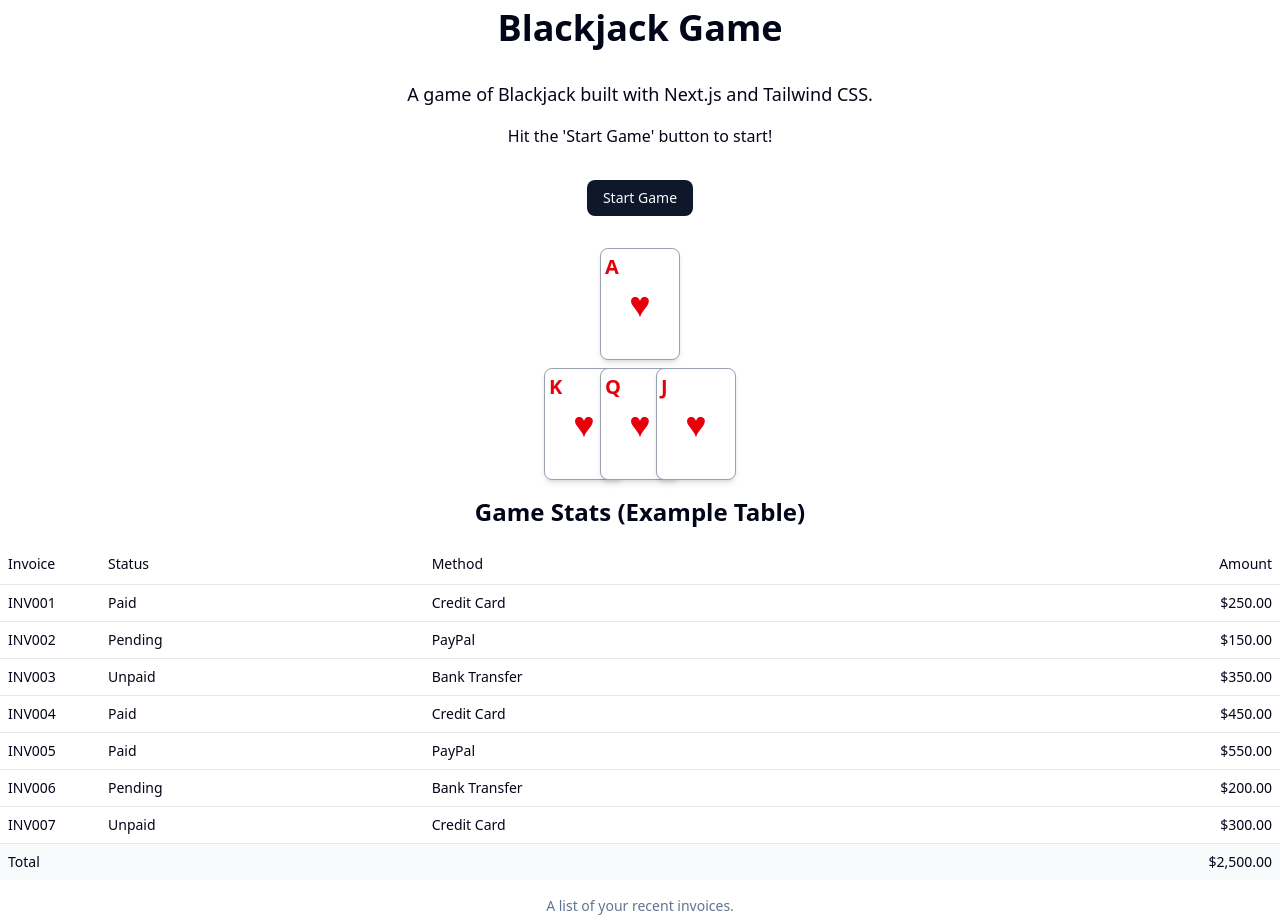
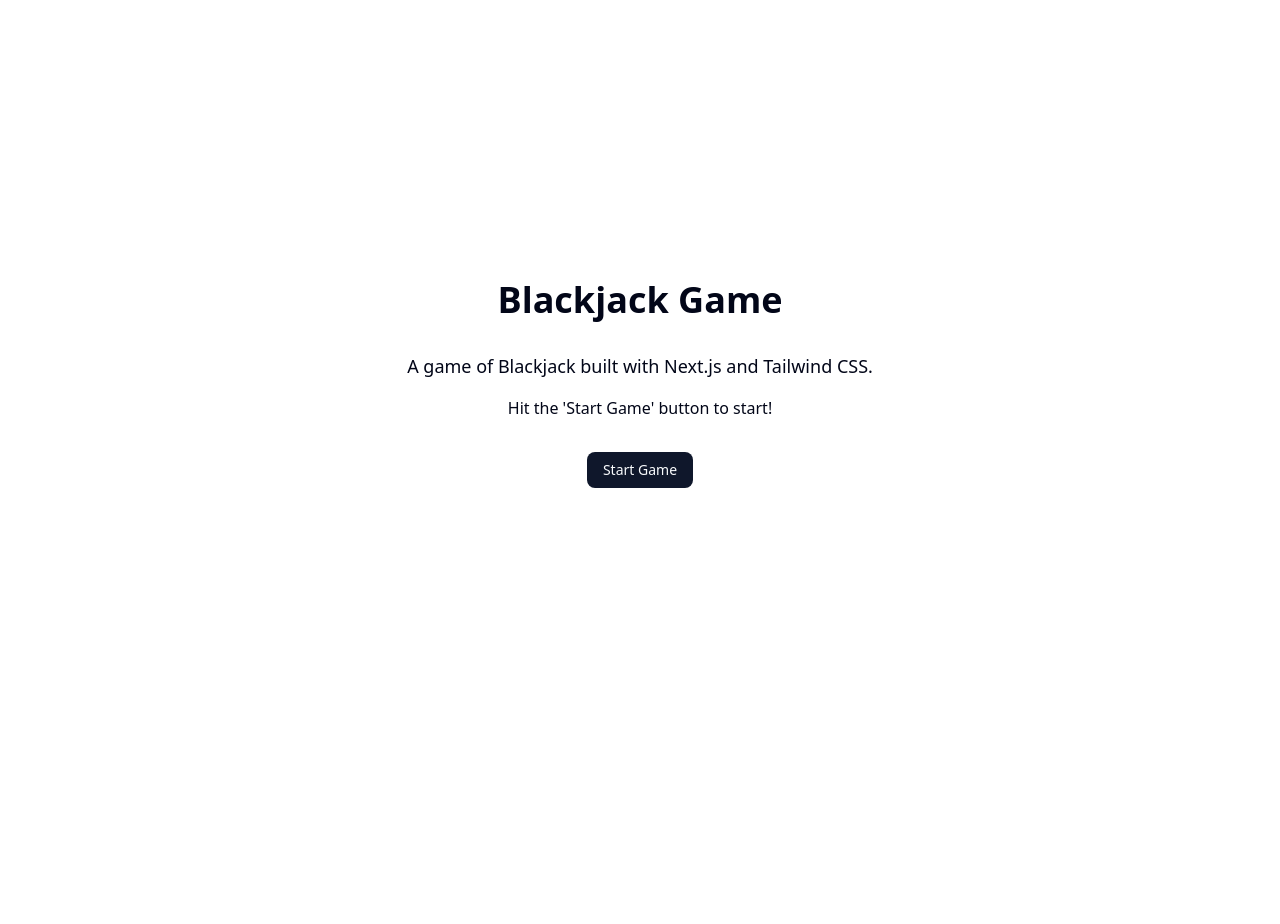
Before and after one commit to Gizmobox1/React_Blackjack, a Next.js app: page /game in a window 1280 px wide. After the commit the page ends 800 px from the top, so only its background shows below. Built offline with nearby package versions, Linux system fonts and the light colour scheme.

Commit message:
Initial deal functionality complete.

```diff
--- /dev/null
+++ b/src/app/MBcomponents/blackjackComponents.tsx
@@ -0,0 +1,73 @@
+
+import { Button } from "@/components/ui/button";
+import { Deck, Card } from "@/scripts/cardDeck";
+import { Game, GameState, Player } from "@/scripts/gameLogic";
+
+export function ControlPanel({gameState, onStartGame}: {gameState: GameState, onStartGame: () => void}) {
+
+    let startButton = <Button onClick={onStartGame} className="mb-8">Start Game</Button>
+
+    let otherButtons =
+        <div className="flex flex-row space-x-2">
+            <Button className="mb-8">Hit</Button>
+            <Button className="mb-8">Stand</Button>
+        </div>
+
+    console.log(gameState)
+    let content;
+
+    switch (gameState) {
+        case "init":
+            return (startButton)
+
+        case "playerTurn":
+            return otherButtons;
+
+        default:
+            console.log('not working');
+            return '';
+    }
+}
+
+export function HandProp({player} : {player: Player}) {
+
+  return (
+    <div className="flex flex-col items-center justify-center space-y-2">
+        <h2 className="text-xl font-semibold">{player.name}'s Hand</h2>
+        <div className="flex flex-row -space-x-6">
+        {player.hand.map((card, index) => (
+            <CardProp key={index} card={card} />
+        ))}
+        </div>
+    </div>
+  );
+}
+
+export function CardProp({ card }: { card: Card }) {
+    let suit = card.suit;
+    let rank = card.rank;
+
+    const cardColor = (suit === "Hearts" || suit === "Diamonds") ? "text-red-600" : "text-black";
+
+  return (
+    <div className={`relative flex flex-col items-center justify-center w-20 h-28 border border-gray-400 rounded-md shadow-md bg-white ${cardColor}`}>
+      <div className="absolute top-1 left-1 text-xl font-bold">{rank}</div>
+      <div className="text-4xl">{getSuitSymbol(suit)}</div>
+    </div>
+  );
+}
+
+function getSuitSymbol(suit: string) {
+  switch (suit) {
+    case "Hearts":
+      return "♥";
+    case "Diamonds":
+      return "♦";
+    case "Clubs":
+      return "♣";
+    case "Spades":
+      return "♠";
+    default:
+      return "";
+  }
+}
--- a/src/app/game/page.tsx
+++ b/src/app/game/page.tsx
@@ -1,102 +1,48 @@
 
-import { Button } from "@/components/ui/button";
+"use client"
+import React, { useState } from 'react';
 import { TableDemo } from "../MBcomponents/shadcnComps";
 import { Deck, Card } from "@/scripts/cardDeck";
 import { Game, GameState, Player } from "@/scripts/gameLogic";
+import { ControlPanel, HandProp, CardProp} from "../MBcomponents/blackjackComponents";
 
-let testCard = new Card("A", "Hearts");
-let testHand : Card[] = [new Card("K", "Hearts"), new Card("Q", "Hearts"), new Card("J", "Hearts")]
+
+//let testCard = new Card("A", "Hearts");
+//let testHand : Card[] = [new Card("K", "Hearts"), new Card("Q", "Hearts"), new Card("J", "Hearts")]
 
 let gameInstance = new Game();
 gameInstance.addPlayer(new Player("Player 1", false, false))
 
+
 export default function page () {
+  const [game, setGame] = useState<Game>(gameInstance);
+  const [gameState, setGameState] = useState<GameState>(game.gameState);
+
+  function handleStartGame () {
+    game.startRound();
+    setGameState(game.gameState);
+  }
+
   return (
     <div className="flex flex-col items-center justify-center min-h-screen py-2">
       <h1 className="text-4xl font-bold mb-8">Blackjack Game</h1>
       <p className="text-lg mb-4">A game of Blackjack built with Next.js and Tailwind CSS.</p>
       <p className="text-md mb-8">Hit the 'Start Game' button to start!</p>
 
-      <ControlPanel gameState={gameInstance.gameState}/>
+      <ControlPanel gameState={gameState} onStartGame={handleStartGame} />
 
-      <div className="flex flex-col items-center space-y-2 mb-4">
-        <CardProp card={testCard} />
-        <HandProp cards={testHand}/>
+      <div className="flex flex-row items-center justify-center space-x-8">
+        {game.players.map((player, index) => (
+            <div key={index}>
+                {player.hand.length > 0 && (<HandProp player={player}/>)}
+            </div>
+        ))}
+
+        {game.dealer.hand.length > 0 && (
+            <HandProp player={game.dealer} />
+        )}
       </div>
 
-      <h2 className="text-2xl font-semibold mb-4">Game Stats (Example Table)</h2>
-      <TableDemo />
     </div>
   )
 }
-
-export function ControlPanel({gameState}: {gameState: GameState}) {
-
-    console.log(gameState)
-    let content;
-
-    switch (gameState) {
-        case "init":
-            content =
-                <>
-                    <Button className="mb-8">Start Game</Button>
-                </>;
-            break;
-
-        case "playerTurn":
-            content =
-                <>
-                    <Button className="mb-8">Hit</Button>
-                    <Button className="mb-8">Stand</Button>
-                </>
-            break;
-        default:
-            content = ''
-            console.log('not working')
-    }
-
-    return (
-        <div className="flex flex-row items-center space-x-4">
-            {content}
-        </div>
-    )
-}
-
-export function HandProp({ cards }: { cards: Card[] }) {
-  return (
-    <div className="flex flex-row -space-x-6">
-      {cards.map((card, index) => (
-        <CardProp key={index} card={card} />
-      ))}
-    </div>
-  );
-}
-
-export function CardProp({ card }: { card: Card }) {
-    let suit = card.suit;
-    let rank = card.rank;
-
-    const cardColor = (suit === "Hearts" || suit === "Diamonds") ? "text-red-600" : "text-black";
-
-  return (
-    <div className={`relative flex flex-col items-center justify-center w-20 h-28 border border-gray-400 rounded-md shadow-md bg-white ${cardColor}`}>
-      <div className="absolute top-1 left-1 text-xl font-bold">{rank}</div>
-      <div className="text-4xl">{getSuitSymbol(suit)}</div>
-    </div>
-  );
-}
-
-function getSuitSymbol(suit: string) {
-  switch (suit) {
-    case "Hearts":
-      return "♥";
-    case "Diamonds":
-      return "♦";
-    case "Clubs":
-      return "♣";
-    case "Spades":
-      return "♠";
-    default:
-      return "";
-  }
-}
--- a/src/scripts/cardDeck.ts
+++ b/src/scripts/cardDeck.ts
@@ -1,4 +1,4 @@
-const ranks = ['2', '3', '4', '5', '6', '7', '8', '9', '10', 'Jack', 'Queen', 'King', 'Ace'];
+const ranks = ['2', '3', '4', '5', '6', '7', '8', '9', '10', 'J', 'Q', 'K', 'A'];
 const suits = ['Clubs', 'Diamonds', 'Hearts', 'Spades'];
 
 type Rank = typeof ranks[number];
@@ -26,12 +26,12 @@ export class Card {
 
     getCardValue(): number {
 
-        const faceCards = ['Jack', 'Queen', 'King'];
+        const faceCards = ['J', 'Q', 'K'];
 
         if(faceCards.includes(this.rank)) {
             return 10;
         }
-        else if (this.rank === 'Ace') {
+        else if (this.rank === 'A') {
             return 11;
         }
         else {
--- a/src/scripts/gameLogic.ts
+++ b/src/scripts/gameLogic.ts
@@ -123,8 +123,6 @@ export class Game {
     public deck: Deck = new Deck();
     public roundNumber: number = 0;
 
-
-
     constructor() {
     }
 
@@ -151,6 +149,19 @@ export class Game {
         this.players.forEach(player => console.log(player.name + ' has won ' + player.handsWon + ' hands.'))
         console.log('----------');
 
+    }
+
+    public startRound(): void {
+
+
+        this.resetGame();
+        this.roundNumber++;
+
+        //Round starts by dealing two cards to each player and dealer
+        this.players.forEach(player => player.drawCards(this.deck,2));
+        this.dealer.drawCards(this.deck,2);
+
+        this.gameState = 'playerTurn';
     }
 
     public playRound(): void {
```
